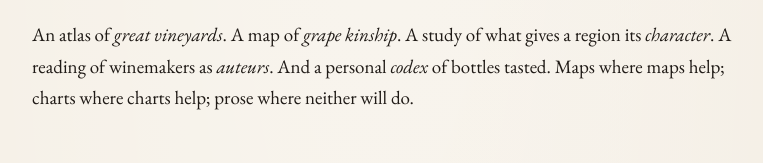
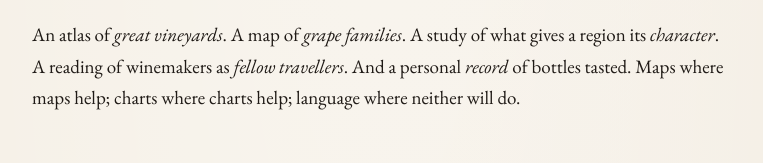
Before and after one commit to jskarabot18/vinotheca, a plain HTML site: page index.html in a window 1280 px wide. Shown: the part 1892-2055 px from the top of the page, without its empty margins (258-1021 px from the left). Drawn offline with nearby package versions, Linux system fonts and the light colour scheme; a web font is replaced by a local one.

Commit message:
Add files via upload

```diff
--- a/index.html
+++ b/index.html
@@ -581,7 +581,7 @@
 
     <p>The wine world is full of scores and full of prose, but surprisingly short of works that help an enthusiastic wine explorer <em>see patterns</em>, <em>find connections</em>, and <em>keep honest track</em> of what they have tasted. The works collected here try to fill that gap. Each one answers a specific question a wine-curious person actually asks: where are the great sites for the grape I love; which lesser-known varieties are likely to win me over next; why do some regions on opposite sides of the world feel like cousins; which small communities of shared philosophy link winemakers across continents; and which of my own tasting notes can I actually trust?</p>
 
-    <p>An atlas of <em>great vineyards</em>. A map of <em>grape kinship</em>. A study of what gives a region its <em>character</em>. A reading of winemakers as <em>auteurs</em>. And a personal <em>codex</em> of bottles tasted. Maps where maps help; charts where charts help; prose where neither will do.</p>
+    <p>An atlas of <em>great vineyards</em>. A map of <em>grape families</em>. A study of what gives a region its <em>character</em>. A reading of winemakers as <em>fellow travellers</em>. And a personal <em>record</em> of bottles tasted. Maps where maps help; charts where charts help; language where neither will do.</p>
   </section>
 
   <!-- ========== Instruments ========== -->
```
